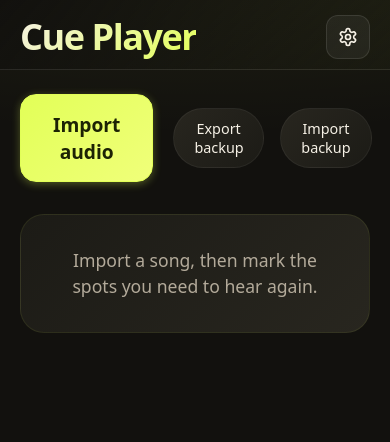
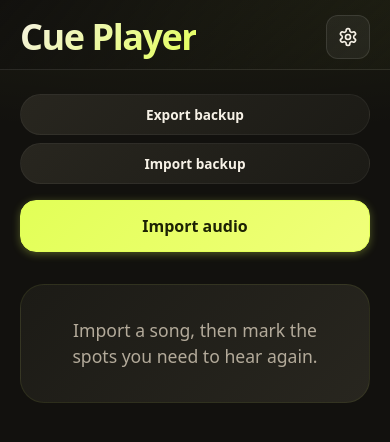
Before and after one commit to StanleyLabs/cue-player, a SvelteKit app: page / in a window 390 px wide. Shown: the top 442 px of the page. Built offline with nearby package versions, Linux system fonts and the light colour scheme.

Commit message:
Improved library page button styling

```diff
--- a/src/routes/+page.svelte
+++ b/src/routes/+page.svelte
@@ -217,14 +217,14 @@
 	</header>
 	<main class="scroll">
 		<div class="button-layout">
+			<div class="backup-actions">
+				<button type="button" class="btn btn-small" onclick={downloadBackup}>Export backup</button>
+				<button type="button" class="btn btn-small" onclick={() => backupInput?.click()}>Import backup</button>
+			</div>
 			<div class="main-action">
 				<button type="button" class="btn btn-primary btn-large" onclick={chooseAudio} disabled={busy}>
 					{busy ? 'Reading…' : 'Import audio'}
 				</button>
-			</div>
-			<div class="backup-actions">
-				<button type="button" class="btn btn-small" onclick={downloadBackup}>Export backup</button>
-				<button type="button" class="btn btn-small" onclick={() => backupInput?.click()}>Import backup</button>
 			</div>
 		</div>
 		{#if message}
@@ -606,6 +606,63 @@
 		font-weight: 500;
 	}
 
+	/* Mobile responsive layout */
+	@media (max-width: 640px) {
+		.button-layout {
+			flex-direction: column;
+			align-items: stretch;
+			gap: 16px;
+		}
+
+		.main-action {
+			justify-content: stretch;
+		}
+
+		.backup-actions {
+			justify-content: stretch;
+			gap: 12px;
+		}
+
+		.btn-large,
+		.btn-small {
+			width: 100%;
+			font-weight: 600;
+		}
+
+		.btn-large {
+			font-size: 1.1rem;
+			font-weight: 700;
+			padding: 16px 20px;
+			min-height: 52px;
+		}
+
+		.btn-small {
+			font-size: 0.9rem;
+			padding: 12px 20px;
+			min-height: 44px;
+		}
+	}
+
+	/* Extra small screens */
+	@media (max-width: 480px) {
+		.backup-actions {
+			flex-direction: column;
+			gap: 8px;
+		}
+
+		.btn-large {
+			font-size: 1rem;
+			padding: 14px 16px;
+			min-height: 48px;
+		}
+
+		.btn-small {
+			font-size: 0.85rem;
+			padding: 10px 16px;
+			min-height: 40px;
+		}
+	}
+
 	.main-action .btn:hover:not(:disabled),
 	.backup-actions .btn:hover:not(:disabled) {
 		transform: translateY(-1px);
```
